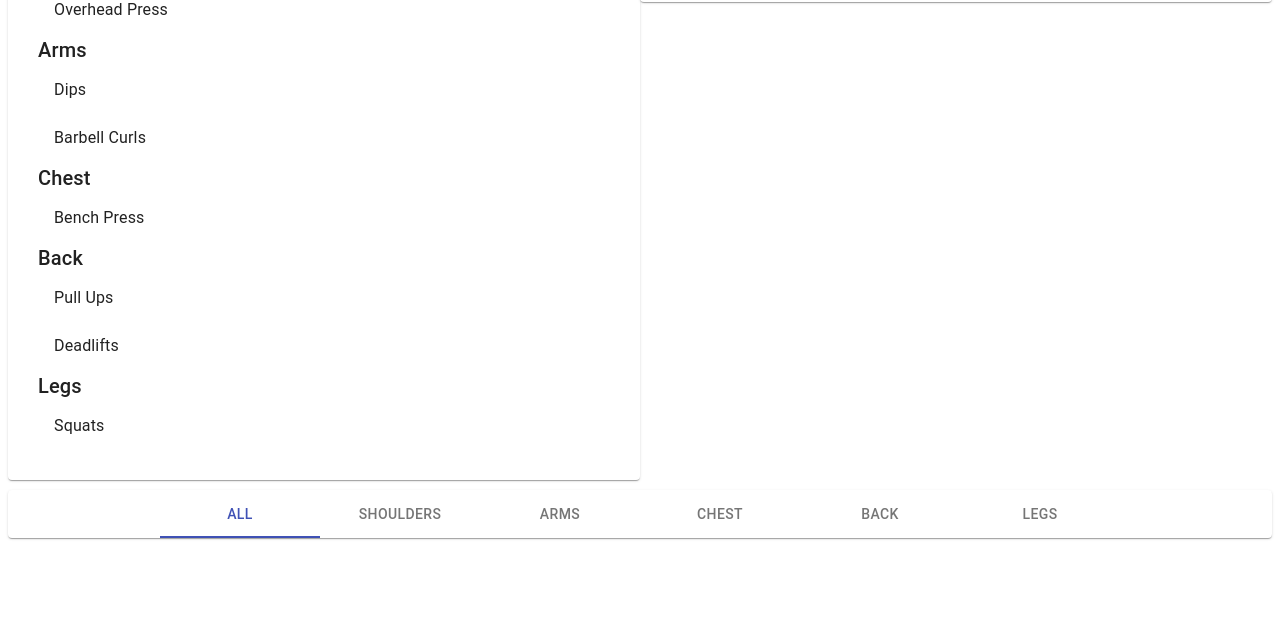
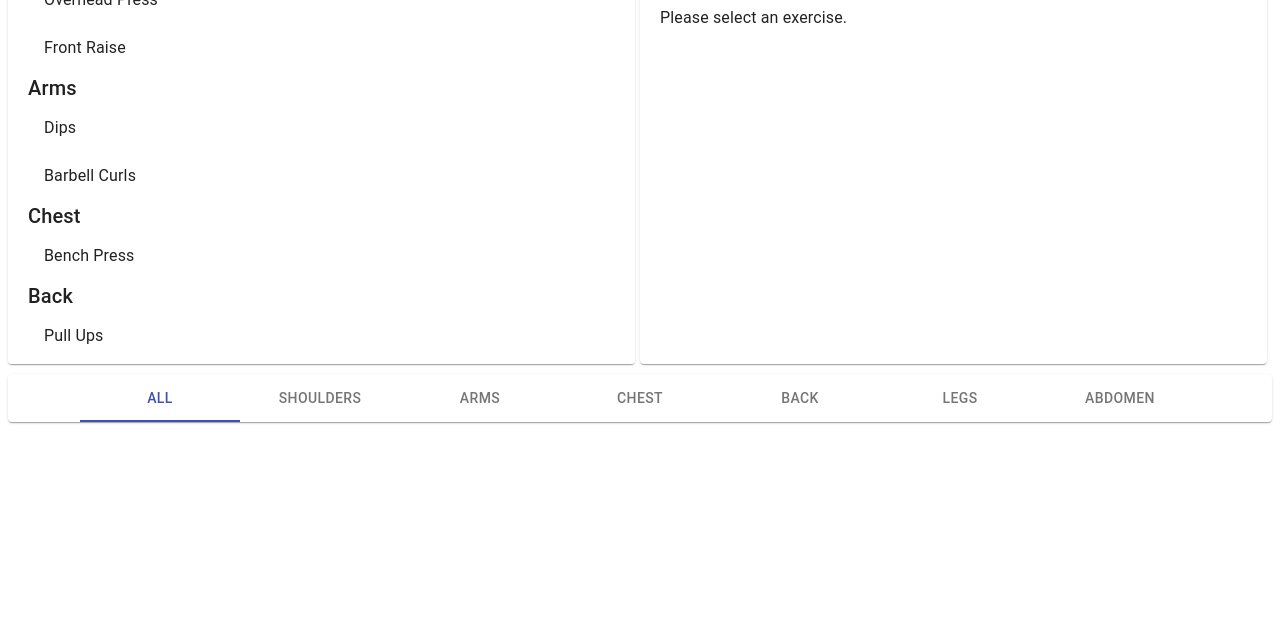
Before and after one commit to devak23/codesandbox, a React app: page / in a window 1280 px wide. Shown: the part 158-800 px from the top of the page. Built offline with nearby package versions, Linux system fonts and the light colour scheme.

Commit message:
Initial commit

```diff
--- a/package.json
+++ b/package.json
@@ -8,7 +8,8 @@
     "@material-ui/core": "4.9.5",
     "react": "16.12.0",
     "react-dom": "16.12.0",
-    "react-scripts": "3.0.1"
+    "react-scripts": "3.0.1",
+    "uuid": "7.0.2"
   },
   "devDependencies": {
     "typescript": "3.3.3"
--- a/src/components/App.js
+++ b/src/components/App.js
@@ -5,28 +5,48 @@ import { muscles, exercises } from '../store';
 
 export default class extends Component {
   state = {
-    exercises
+    exercises,
+    category: ''
   };
   getExercisesByMuscles() {
     return Object.entries(
-      this.state.exercises.reduce((exercises, exercise) => {
+      this.state.exercises.reduce((exercisesByMuscles, exercise) => {
         const { muscles } = exercise;
-        exercises[muscles] = exercises[muscles]
-          ? [...exercises[muscles], exercise]
+        exercisesByMuscles[muscles] = exercisesByMuscles[muscles]
+          ? [...exercisesByMuscles[muscles], exercise]
           : [exercise];
 
-        return exercises;
+        return exercisesByMuscles;
       }, {})
     );
   }
 
+  handleCategorySelection = category => {
+    this.setState({
+      category
+    });
+  };
+
+  handleExerciseSelection = (id) => {
+    this.setState()
+  }
+
   render() {
     const exercises = this.getExercisesByMuscles();
+    const { category } = this.state;
     return (
       <div>
         <Header />
-        <Exercises exercises={exercises} />
-        <Footer muscles={muscles} />
+        <Exercises
+          exercises={exercises}
+          category={category}
+          onSelect={this.handleExerciseSelection}
+        />
+        <Footer
+          muscles={muscles}
+          category={category}
+          onSelect={this.handleCategorySelection}
+        />
       </div>
     );
   }
--- a/src/components/Exercises/index.js
+++ b/src/components/Exercises/index.js
@@ -1,4 +1,4 @@
-import React from "react";
+import React from 'react';
 import {
   Grid,
   Paper,
@@ -6,27 +6,28 @@ import {
   List,
   ListItem,
   ListItemText
-} from "@material-ui/core";
+} from '@material-ui/core';
 
 const styles = {
   Paper: {
-    padding: 30,
-    marginTop: 10,
-    marginBottom: 10
+    padding: 20,
+    margin: '10px 5px 10px 0',
+    height: 400,
+    overflowY: 'auto'
   }
 };
 
-export default ({ exercises }) => {
-  console.log(exercises);
+export default ({ exercises, category }) => {
   return (
     <Grid container>
       <Grid item xs={12} sm={6}>
         <Paper style={styles.Paper}>
-          {exercises.map(([group, exercises]) => (
-            <div id={group}>
+          {exercises.map(([group, exercises]) =>
+            !category || category === group ? (
+              <div key={group}>
                 <Typography
-                variant={"h6"}
-                style={{ textTransform: "capitalize" }}
+                  variant={'h6'}
+                  style={{ textTransform: 'capitalize' }}
                 >
                   {group}
                 </Typography>
@@ -38,11 +39,17 @@ export default ({ exercises }) => {
                   ))}
                 </List>
               </div>
-          ))}
+            ) : null
+          )}
         </Paper>
       </Grid>
       <Grid item xs={12} sm={6}>
-        <Paper style={styles.Paper}>Right Pane</Paper>
+        <Paper style={styles.Paper}>
+          <Typography variant="h4">Welcome!</Typography>
+          <Typography style={{ marginTop: 20 }}>
+            Please select an exercise.
+          </Typography>
+        </Paper>
       </Grid>
     </Grid>
   );
--- a/src/components/Layouts/Footer.js
+++ b/src/components/Layouts/Footer.js
@@ -1,13 +1,26 @@
 import React from 'react';
 import { Paper, Tabs, Tab } from '@material-ui/core';
 
-export default ({ muscles }) => (
+export default ({ muscles, category, onSelect }) => {
+  const handleOnChange = (e, index) =>
+    onSelect(index ? muscles[index - 1] : '');
+
+  const index = category ? muscles.findIndex(m => m === category) + 1 : 0;
+
+  return (
     <Paper>
-    <Tabs value={0} indicatorColor="primary" textColor="primary" centered>
+      <Tabs
+        value={index ? index : 0}
+        onChange={handleOnChange}
+        indicatorColor="primary"
+        textColor="primary"
+        centered
+      >
         <Tab label="All" />
         {muscles.map(m => (
-        <Tab label={m} />
+          <Tab key={m} label={m} />
         ))}
       </Tabs>
     </Paper>
   );
+};
--- a/src/store.js
+++ b/src/store.js
@@ -1,46 +1,97 @@
-export const muscles = ["shoulders", "arms", "chest", "back", "legs"];
+import { v4 as uuidv4 } from 'uuid';
+
+export const muscles = [
+  'shoulders',
+  'arms',
+  'chest',
+  'back',
+  'legs',
+  'abdomen'
+];
 
 export const exercises = [
   {
-    id: "overhead-press",
-    title: "Overhead Press",
-    description: "Delts exercise...",
-    muscles: "shoulders"
+    id: uuidv4(),
+    title: 'Overhead Press',
+    description: 'Delts exercise...',
+    muscles: 'shoulders'
   },
   {
-    id: "dips",
-    title: "Dips",
-    description: "Triceps exercise...",
-    muscles: "arms"
+    id: uuidv4(),
+    title: 'Front Raise',
+    description: 'Front Raise...',
+    muscles: 'shoulders'
   },
   {
-    id: "barbell-curls",
-    title: "Barbell Curls",
-    description: "Biceps exercise...",
-    muscles: "arms"
+    id: uuidv4(),
+    title: 'Dips',
+    description: 'Triceps exercise...',
+    muscles: 'arms'
   },
   {
-    id: "bench-press",
-    title: "Bench Press",
-    description: "Chest exercise...",
-    muscles: "chest"
+    id: uuidv4(),
+    title: 'Barbell Curls',
+    description: 'Biceps exercise...',
+    muscles: 'arms'
   },
   {
-    id: "pull-ups",
-    title: "Pull Ups",
-    description: "Back and biceps exercise...",
-    muscles: "back"
+    id: uuidv4(),
+    title: 'Bench Press',
+    description: 'Chest exercise...',
+    muscles: 'chest'
   },
   {
-    id: "deadlifts",
-    title: "Deadlifts",
-    description: "Back and leg exercise...",
-    muscles: "back"
+    id: uuidv4(),
+    title: 'Pull Ups',
+    description: 'Back and biceps exercise...',
+    muscles: 'back'
   },
   {
-    id: "squats",
-    title: "Squats",
-    description: "Legs exercise...",
-    muscles: "legs"
+    id: uuidv4(),
+    title: 'Deadlifts',
+    description: 'Back and leg exercise...',
+    muscles: 'back'
+  },
+  {
+    id: uuidv4(),
+    title: 'Squats',
+    description: 'Legs exercise...',
+    muscles: 'legs'
+  },
+  {
+    id: uuidv4(),
+    title: 'Romanian Deadlifts',
+    description: 'Legs exercise...',
+    muscles: 'legs'
+  },
+  {
+    id: uuidv4(),
+    title: 'Walking Lunges',
+    description: 'Legs exercise...',
+    muscles: 'legs'
+  },
+  {
+    id: uuidv4(),
+    title: 'Supine straight-leg',
+    description: 'Abdoment exercise...',
+    muscles: 'abdomen'
+  },
+  {
+    id: uuidv4(),
+    title: 'Hanging bent-leg.',
+    description: 'Abdoment exercise...',
+    muscles: 'abdomen'
+  },
+  {
+    id: uuidv4(),
+    title: 'Supine bent-leg',
+    description: 'Abdoment exercise...',
+    muscles: 'abdomen'
+  },
+  {
+    id: uuidv4(),
+    title: 'Cross knee crunch',
+    description: 'Abdoment exercise...',
+    muscles: 'abdomen'
   }
 ];
--- a/src/styles.css
+++ b/src/styles.css
@@ -1,4 +1,9 @@
+@import url('https://fonts.googleapis.com/css2?family=Open+Sans:wght@300&display=swap');
+
+* {
+  font-family: 'Open Sans', sans-serif;
+}
+
 .App {
-  font-family: sans-serif;
   text-align: center;
 }
```
Lines whose indentation alone changed are shown as unchanged.
